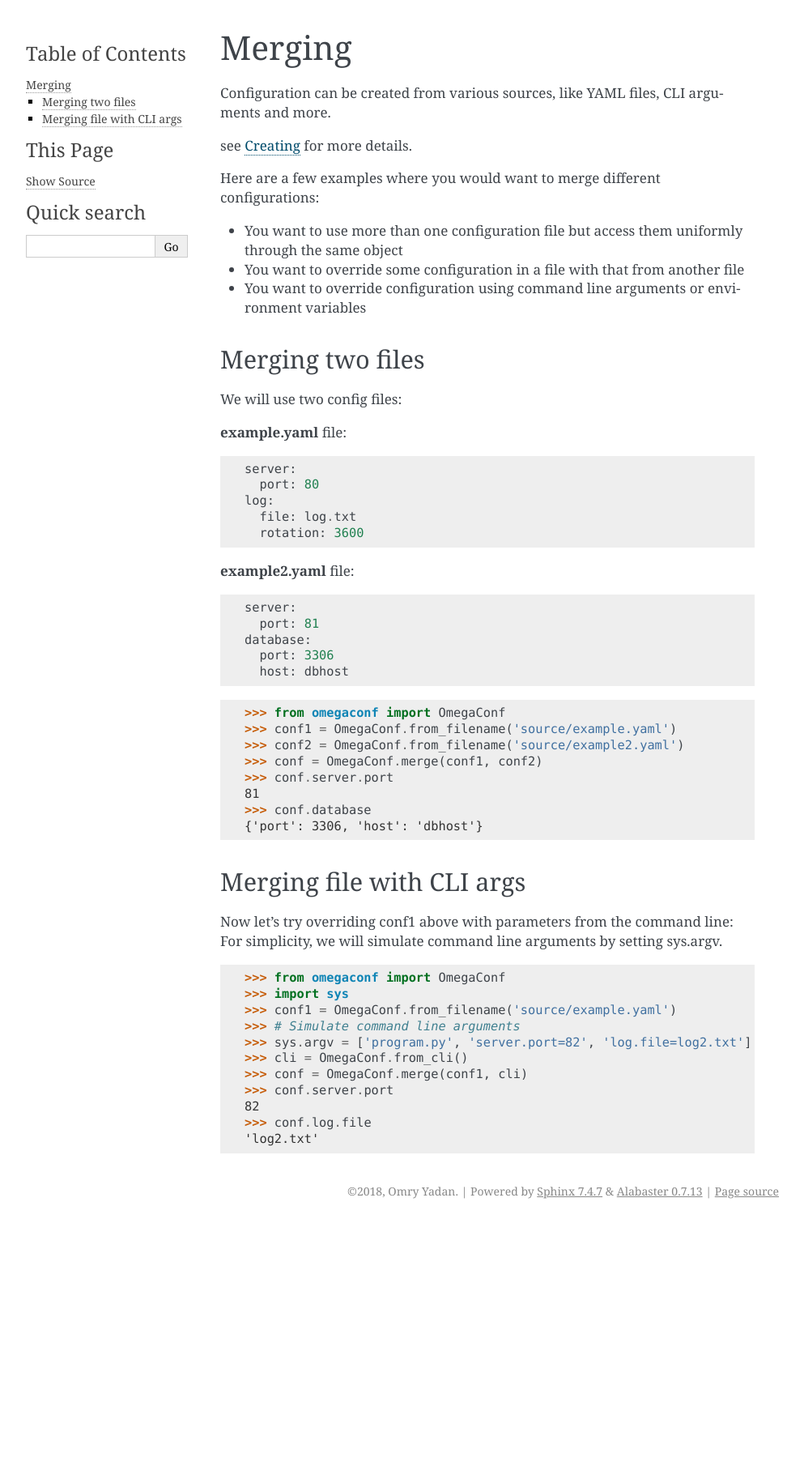
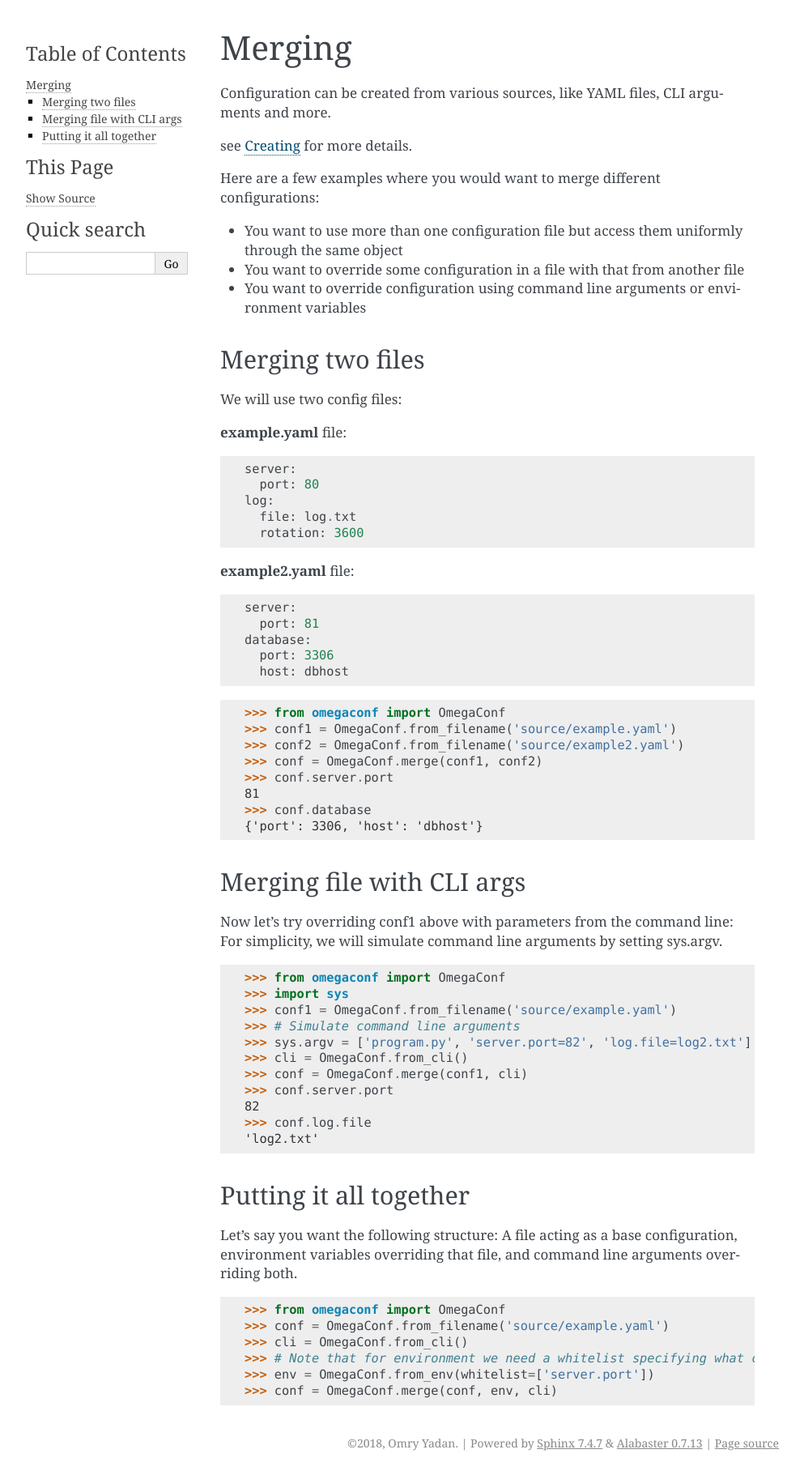
Before and after one commit to omry/omegaconf, a Sphinx documentation site: the page built from docs/source/merging.rst, in a window 1280 px wide. Shown: the whole page at 81% size, without its empty margins (148-1141 px from the left). Built offline with Sphinx 7.4.7, drawn with Linux system fonts in a browser that asks for light colours; before the commit the page ends 1510 px from its top, so only the background shows below that.

Commit message:
added whitelist to environment config

```diff
--- a/docs/source/merging.rst
+++ b/docs/source/merging.rst
@@ -56,3 +56,18 @@ For simplicity, we will simulate command line arguments by setting sys.argv.
     82
     >>> conf.log.file
     'log2.txt'
+
+
+Putting it all together
+-----------------------
+Let's say you want the following structure:
+A file acting as a base configuration, environment variables overriding that file, and command line arguments overriding both.
+
+.. doctest::
+
+    >>> from omegaconf import OmegaConf
+    >>> conf = OmegaConf.from_filename('source/example.yaml')
+    >>> cli = OmegaConf.from_cli()
+    >>> # Note that for environment we need a whitelist specifying what can be overridden
+    >>> env = OmegaConf.from_env(whitelist=['server.port'])
+    >>> conf = OmegaConf.merge(conf, env, cli)
```
Also changed, not shown: 2 other files.
